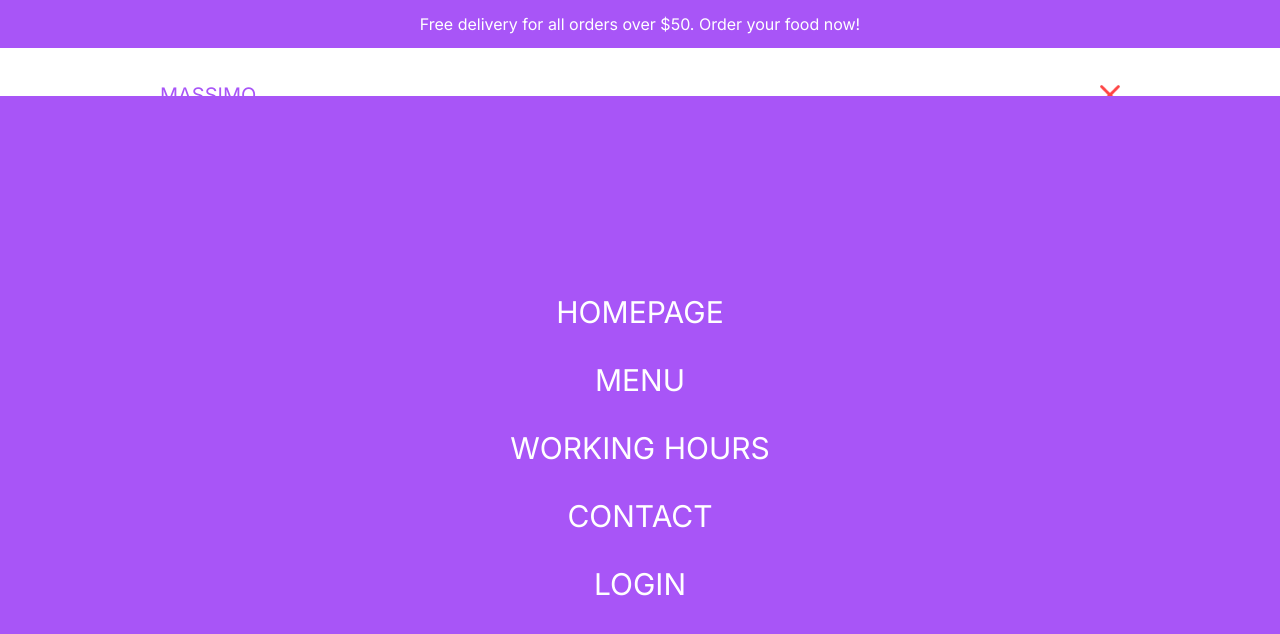
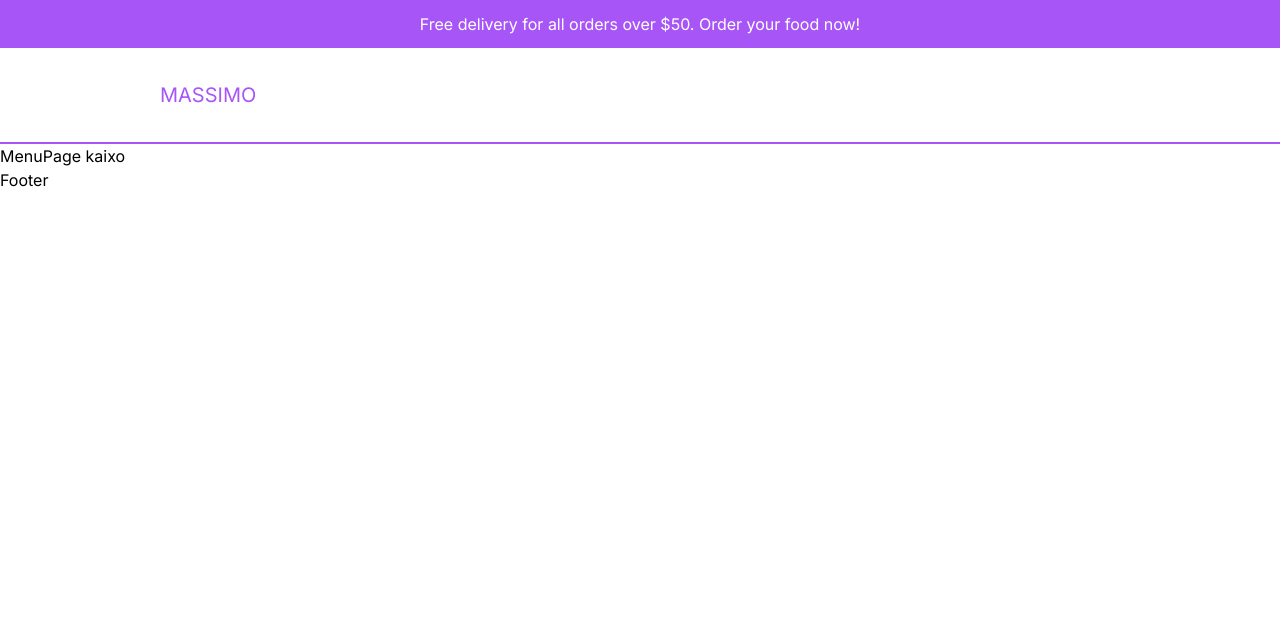
Before and after one commit to IgorLuzarraga/restaurant-ui, a Next.js app: page /menu in a window 1280 px wide. Shown: the top 634 px of the page. Built offline with nearby package versions, Linux system fonts and the light colour scheme.

Commit message:
Changes in Navbar, CartIcon, MenuSmallScreen

```diff
--- /dev/null
+++ b/src/components/CartIcon.tsx
@@ -0,0 +1,20 @@
+import Link from 'next/link'
+import Image from 'next/image'
+
+type Props = {}
+
+const CartIcon = (props: Props) =>
+    <Link
+        href="/cart"
+        className='flex items-center gap-4'
+    >
+        {/* <div className='relative w-8 h-8 md:w-5 md:h-5'>
+            <Image src="/cart.png" alt="shoping cart" fill />
+        </div> */}
+        <div>
+            <Image src="/cart.png" alt="shoping cart" width={32} height={32} className='md:w-5 md:h-5' />
+        </div>
+        <span>Cart (3)</span>
+    </Link>
+
+export default CartIcon
--- a/src/components/Menu.tsx
+++ b/src/components/MenuSmallScreen.tsx
@@ -3,6 +3,7 @@
 import Image from "next/image"
 import Link from "next/link"
 import { useState } from 'react'
+import CartIcon from "./CartIcon"
 
 const links = [
     { id: 1, title: "Homepage", url: "/" },
@@ -13,8 +14,8 @@ const links = [
 
 type Props = {}
 
-const Menu = (props: Props) => {
-    const [openMenu, setOpenMenu] = useState(true)
+const MenuSmallScreen = (props: Props) => {
+    const [openMenu, setOpenMenu] = useState(false)
 
     // TEMPORARY
     const user = false
@@ -40,21 +41,16 @@ const Menu = (props: Props) => {
                                 {item.title}
                             </Link>
                         )}
-                        {/* {!user ?
-                            <Link href='/login' onClick={() => setOpenMenu(false)}>
-                                Login
-                            </Link>
-                            :
-                            <Link href='/orders' onClick={() => setOpenMenu(false)}>
-                                Orders
-                            </Link>
-                        } */}
 
                         <Link href={!user ? '/login' : '/orders'}
                             onClick={() => setOpenMenu(false)}
                         >
                             {!user ? 'Login' : 'Orders'}
                         </Link>
+
+                        <div onClick={() => setOpenMenu(!openMenu)}>
+                            <CartIcon />
+                        </div>
                     </div>
                 )
             }
@@ -62,4 +58,4 @@ const Menu = (props: Props) => {
     )
 }
 
-export default Menu
+export default MenuSmallScreen
--- a/src/components/Navbar.tsx
+++ b/src/components/Navbar.tsx
@@ -1,5 +1,5 @@
 import Link from 'next/link'
-import Menu from './Menu'
+import MenuSmallScreen from './MenuSmallScreen'
 
 type Props = {}
 
@@ -18,8 +18,8 @@ const Navbar = (props: Props) => {
             </div>
 
             {/* MOBILE MENU */}
-            <div>
-                <Menu />
+            <div className='md:hidden'>
+                <MenuSmallScreen />
             </div>
         </div>
     )
```
